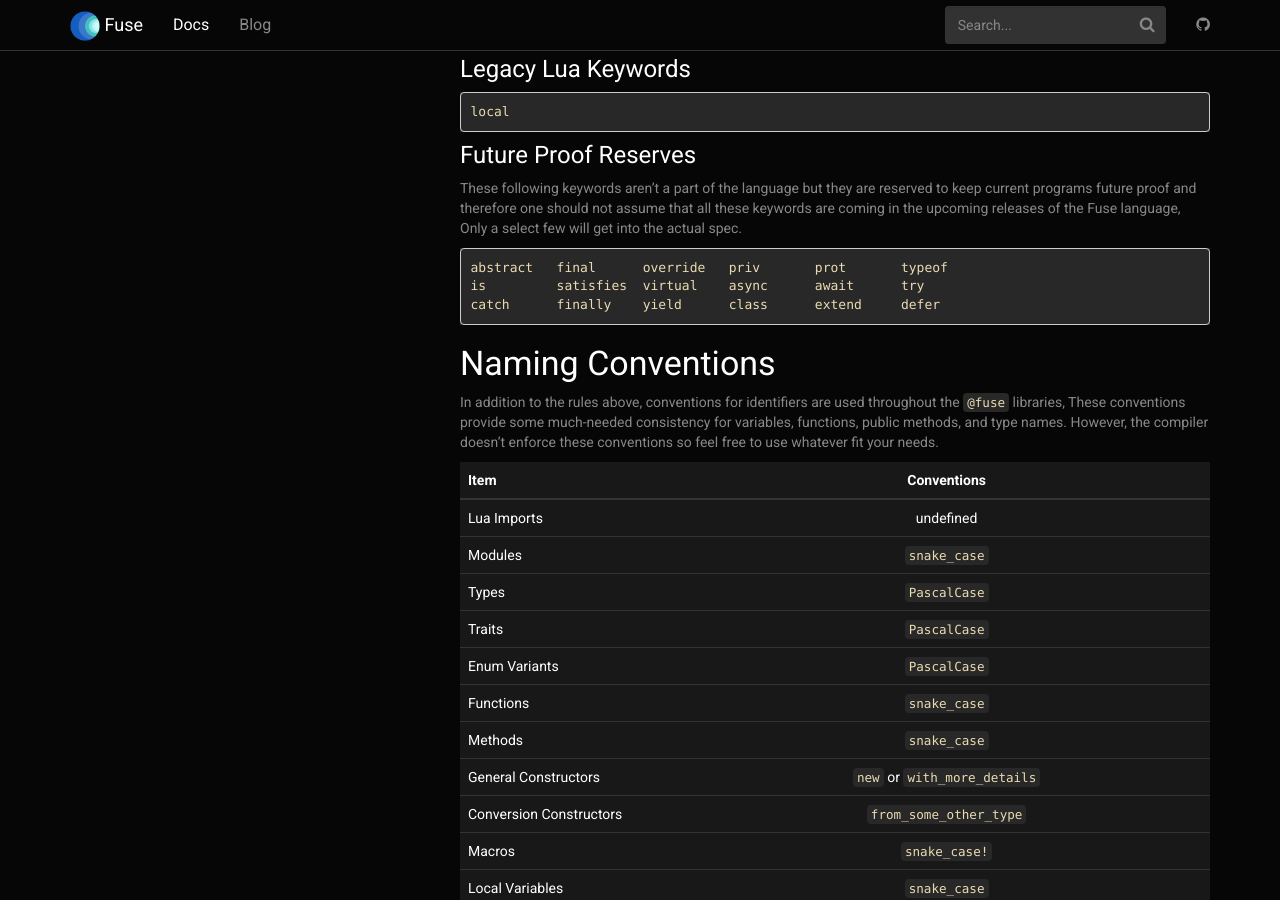
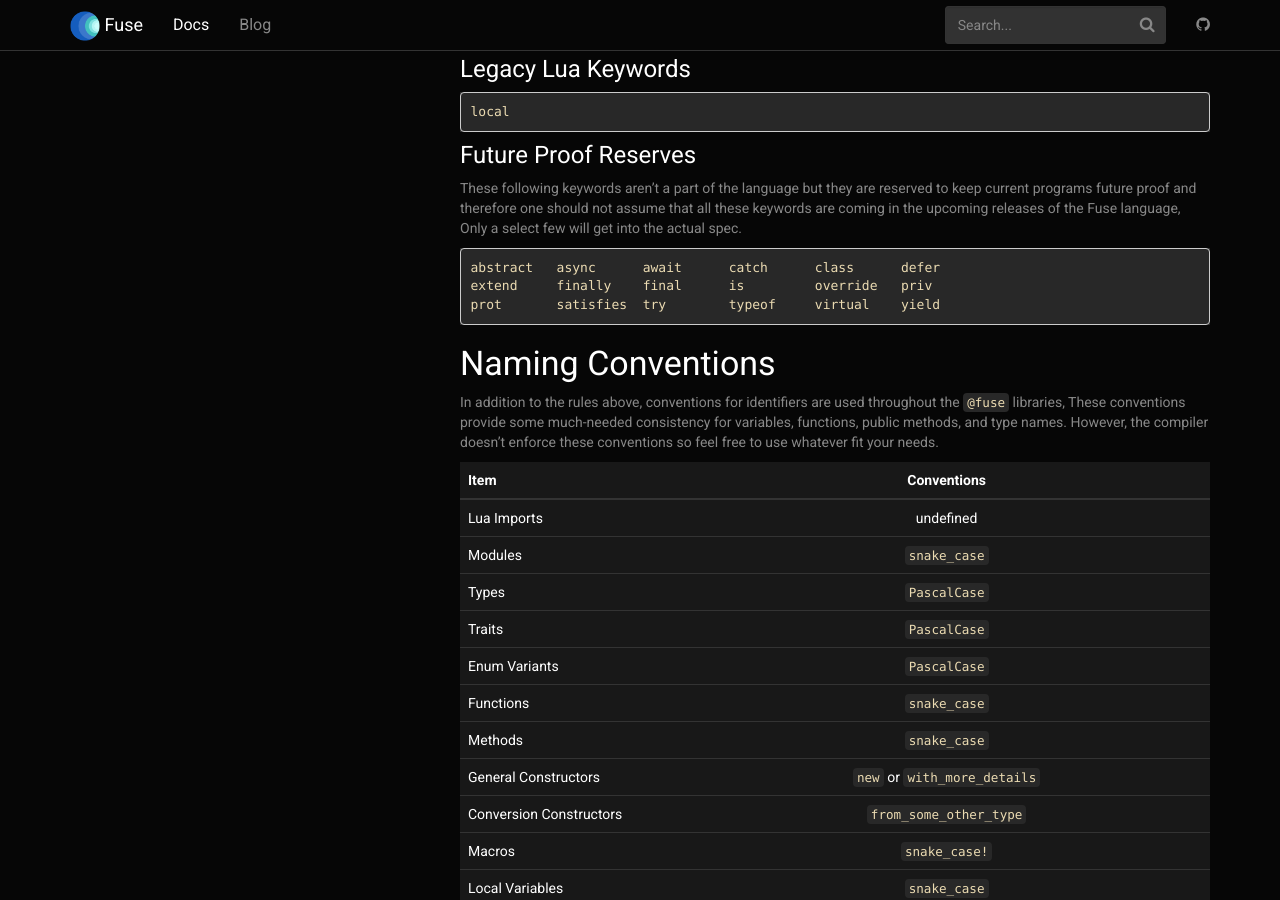
Before and after one commit to fuse-lang/fuse-lang.github.io, a Jekyll site: the page built from _docs/basics/1-identifiers.md, in a window 1280 px wide and 900 px high, scrolled down 668 px. Built offline with Jekyll 4.4.1, drawn with Linux system fonts in a browser that asks for light colours.

Commit message:
sort reserved keywords.

````diff
--- a/_docs/basics/1-identifiers.md
+++ b/_docs/basics/1-identifiers.md
@@ -44,9 +44,9 @@ local
 These following keywords aren't a part of the language but they are reserved to keep current programs future proof and therefore one should not assume that all these keywords are coming in the upcoming releases of the Fuse language, Only a select few will get into the actual spec.
 
 ```
-abstract   final      override   priv       prot       typeof
-is         satisfies  virtual    async      await      try
-catch      finally    yield      class      extend     defer
+abstract   async      await      catch      class      defer
+extend     finally    final      is         override   priv
+prot       satisfies  try        typeof     virtual    yield
 ```
 
 ### Naming Conventions
````
